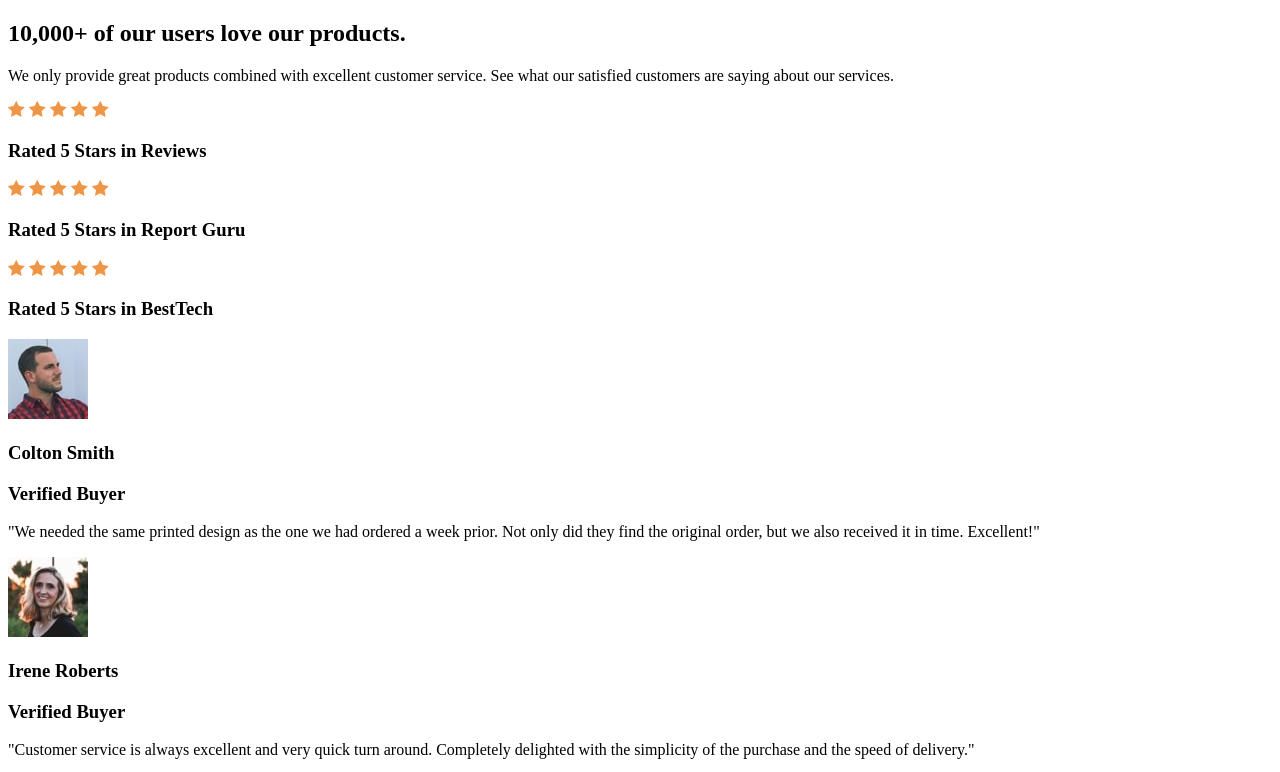
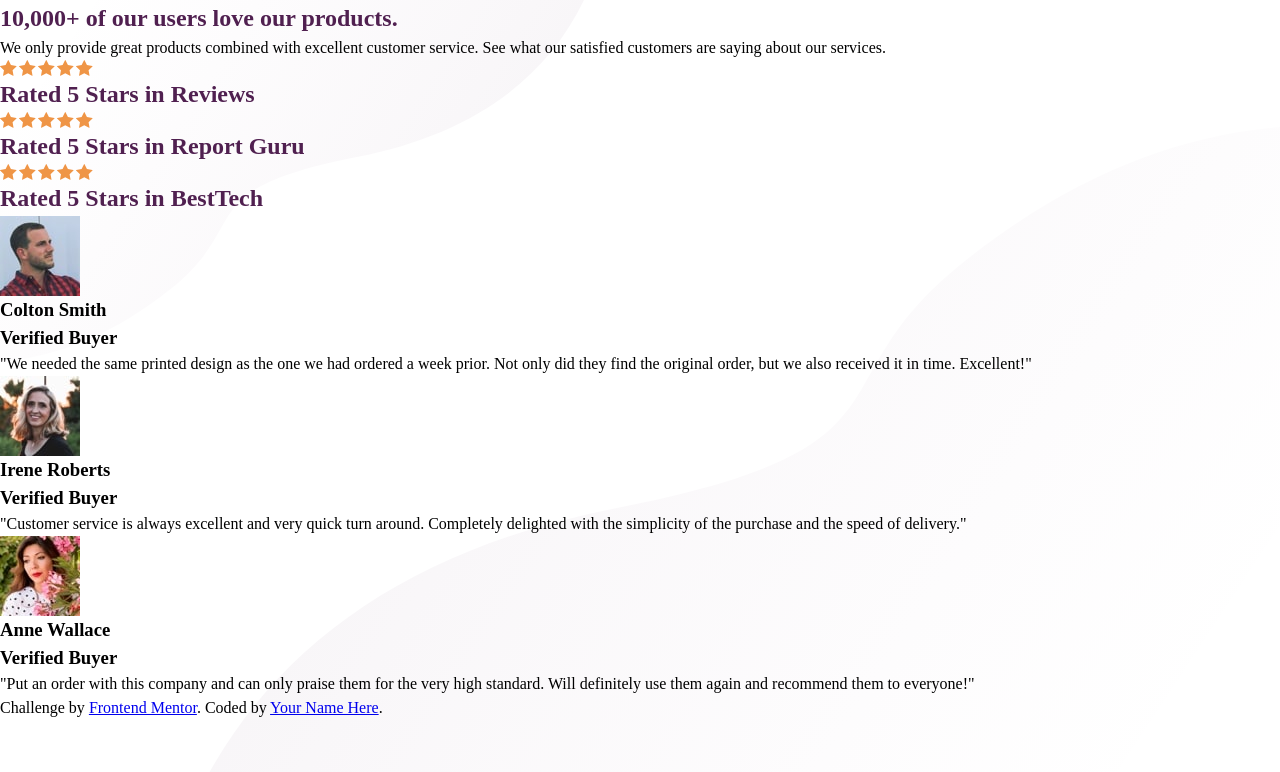
Before and after one commit to chicaboom-73/social-proof-section-master, a plain HTML site: page index.html in a window 1280 px wide. Shown: the top 772 px of the page. Drawn offline with Linux system fonts and the light colour scheme.

Commit message:
added css elements

```diff
--- a/index.html
+++ b/index.html
@@ -5,6 +5,9 @@
     <meta name="viewport" content="width=device-width, initial-scale=1.0" />
     <title>Frontend Mentor | Social proof section</title>
     <link rel="stylesheet" href="style.css">
+    <link rel="preconnect" href="https://fonts.googleapis.com">
+    <link rel="preconnect" href="https://fonts.gstatic.com" crossorigin>
+    <link href="https://fonts.googleapis.com/css2?family=League+Spartan:wght@400;500;700&display=swap" rel="stylesheet">
   </head>
   <body>
     <section class="social-proof">
@@ -16,29 +19,38 @@
   </div>
     <div class="customer_ratings">
       <div class="star_rating">
+          <div class="five_stars">
           <img src="/images/icon-star.svg" class="star">
           <img src="/images/icon-star.svg" class="star">
           <img src="/images/icon-star.svg" class="star">
           <img src="/images/icon-star.svg" class="star">
           <img src="/images/icon-star.svg" class="star">
-    <h3>Rated 5 Stars in Reviews</h3>
           </div>
-    <div class="rating">
+        <h2>Rated 5 Stars in Reviews</h2>
+      </div>
+
+      <div class="star_rating">
+          <div class="five_stars">
           <img src="/images/icon-star.svg" class="star">
           <img src="/images/icon-star.svg" class="star">
           <img src="/images/icon-star.svg" class="star">
           <img src="/images/icon-star.svg" class="star">
           <img src="/images/icon-star.svg" class="star">
-    <h3>Rated 5 Stars in Report Guru</h3>
           </div>
-    <div class="rating">
+        <h2>Rated 5 Stars in Report Guru</h2>
+      </div>
+
+      <div class="star_rating">
+          <div class="five_stars">
           <img src="/images/icon-star.svg" class="star">
           <img src="/images/icon-star.svg" class="star">
           <img src="/images/icon-star.svg" class="star">
           <img src="/images/icon-star.svg" class="star">
           <img src="/images/icon-star.svg" class="star">
-    <h3>Rated 5 Stars in BestTech</h3>
           </div>
+        <h2>Rated 5 Stars in BestTech</h2>
+      </div>
+
     </div>
    <div class="customer-cards">
 
--- a/style.css
+++ b/style.css
@@ -0,0 +1,72 @@
+
+/*
+  1. Use a more-intuitive box-sizing model.
+*/
+*, *::before, *::after {
+  box-sizing: border-box;
+}
+/*
+  2. Remove default margin
+*/
+* {
+  margin: 0;
+}
+/*
+  3. Allow percentage-based heights in the application
+*/
+html, body {
+  height: 100%;
+}
+/*
+  Typographic tweaks!
+  4. Add accessible line-height
+  5. Improve text rendering
+*/
+body {
+  line-height: 1.5;
+  -webkit-font-smoothing: antialiased;
+}
+/*
+  6. Improve media defaults
+*/
+img, picture, video, canvas, svg {
+  display: block;
+  max-width: 100%;
+}
+/*
+  7. Remove built-in form typography styles
+*/
+input, button, textarea, select {
+  font: inherit;
+}
+/*
+  8. Avoid text overflows
+*/
+p, h1, h2, h3, h4, h5, h6 {
+  overflow-wrap: break-word;
+}
+
+:root{
+--very-dark-magenta: hsl(300, 43%, 22%);
+--soft-pink: hsl(333, 80%, 67%);
+--dark-grayish-magenta: hsl(303, 10%, 53%);
+--light-grayish-magenta: hsl(300, 24%, 96%);
+--white: hsl(0, 0%, 100%);
+--ff-base: 'League Spartan', sans-serif;
+}
+
+.five_stars{
+    display: flex;
+    gap:2px;
+}
+
+body{
+    background-image: url(/images/bg-pattern-top-desktop.svg),url(/images/bg-pattern-bottom-desktop.svg);
+    background-position: left top, right bottom;
+    background-repeat: no-repeat;
+
+}
+
+h1, h2{
+    color:var(--very-dark-magenta);
+}
```
Also changed, not shown: 1 other file. Lines whose indentation alone changed are shown as unchanged.
